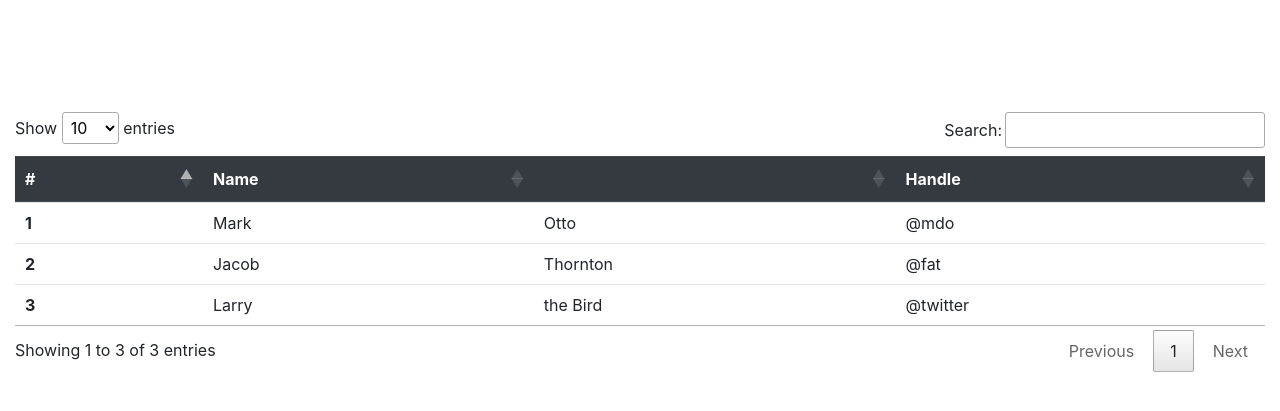
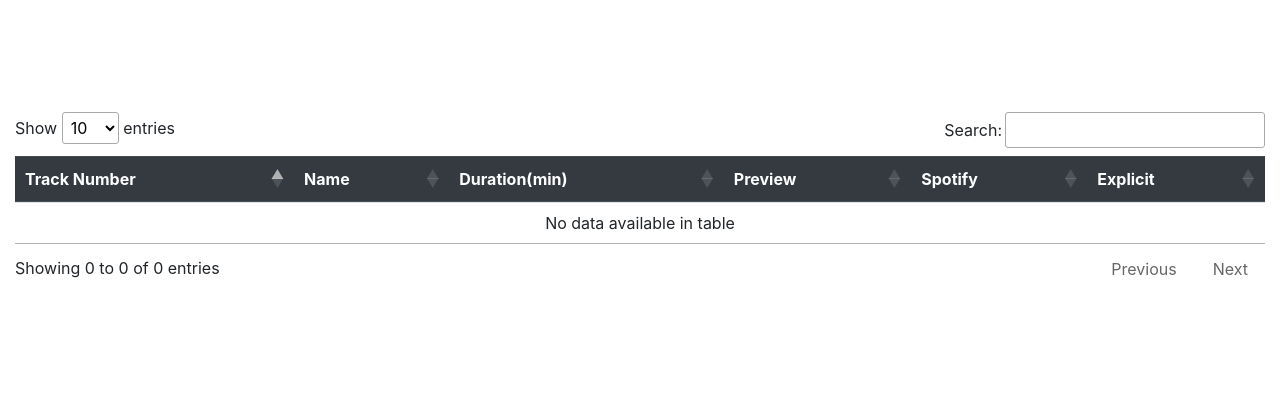
Before and after one commit to Chrisprod06/Spotify_Project, a Django app: template spotify_project/spotify_api_interface/templates/spotify_api_interface/album_tracks.html in a window 1280 px wide. Shown: the part 56-467 px from the top of the page. Run offline with Django 4.2, Linux system fonts and the light colour scheme; the template is opened without the code that fills it, so the values that code supplies are empty; some libraries are stand-ins or nearby versions.

Commit message:
dynamic data in table

```diff
--- a/spotify_project/spotify_api_interface/functions.py
+++ b/spotify_project/spotify_api_interface/functions.py
@@ -128,7 +128,7 @@ def get_album_tracks(album_id, access_token):
         response_data = response.json()
         # Clean data
         items = response_data.get("items", "")
-
+        print(items[0])
         if items:
             for item in items:
                 clean_album_tracks.append({
--- a/spotify_project/spotify_api_interface/templates/spotify_api_interface/album_tracks.html
+++ b/spotify_project/spotify_api_interface/templates/spotify_api_interface/album_tracks.html
@@ -16,31 +16,25 @@
                 <table class="table" id="albumTracksTable">
                     <thead class="thead-dark">
                     <tr>
-                        <th scope="col">#</th>
+                        <th scope="col">Track Number</th>
                         <th scope="col">Name</th>
-                        <th scope="col"></th>
-                        <th scope="col">Handle</th>
+                        <th scope="col">Duration(min)</th>
+                        <th scope="col">Preview</th>
+                        <th scope="col">Spotify</th>
+                        <th scope="col">Explicit</th>
                     </tr>
                     </thead>
                     <tbody>
-                    <tr>
-                        <th scope="row">1</th>
-                        <td>Mark</td>
-                        <td>Otto</td>
-                        <td>@mdo</td>
-                    </tr>
-                    <tr>
-                        <th scope="row">2</th>
-                        <td>Jacob</td>
-                        <td>Thornton</td>
-                        <td>@fat</td>
-                    </tr>
-                    <tr>
-                        <th scope="row">3</th>
-                        <td>Larry</td>
-                        <td>the Bird</td>
-                        <td>@twitter</td>
-                    </tr>
+                    {% for track in album_tracks %}
+                        <tr>
+                            <th scope="row">{{ track.track_number }}</th>
+                            <td>{{ track.name }}</td>
+                            <td>{{ track.duration }}</td>
+                            <td><a href="{{ track.preview_url }}" target="_blank">Listen</a></td>
+                            <td><a href="{{ track.spotify_url }}" target="_blank">Open</a></td>
+                            <td>{{ track.explicit }}</td>
+                        </tr>
+                    {% endfor %}
                     </tbody>
                 </table>
             </div>
```
